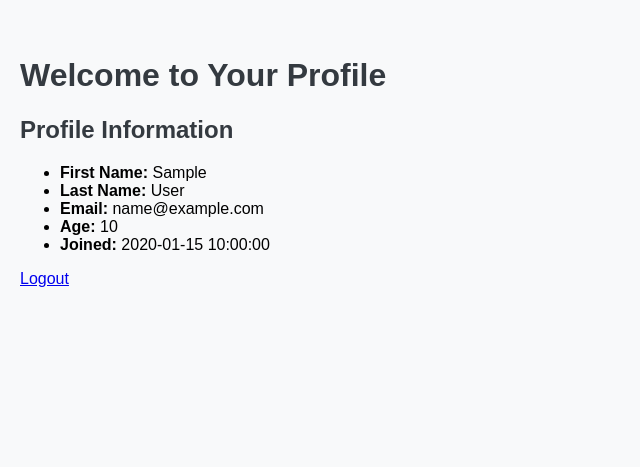
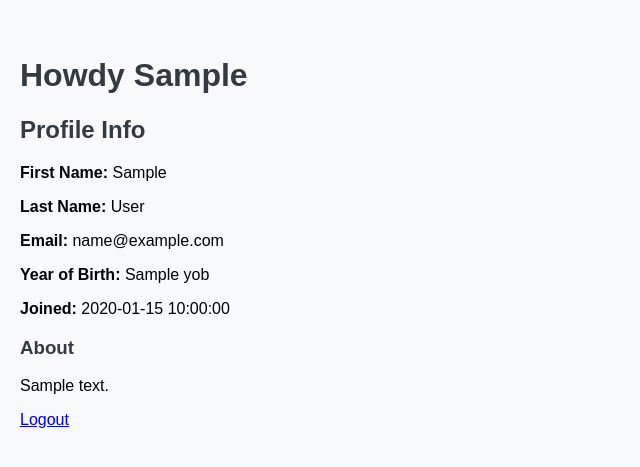
Before and after one commit to julioceaseless/Appiary, a Python web app: template web/templates/profile.html in a window 1280 px wide. Shown: the part 34-501 px from the top of the page, without its empty margins (0-640 px from the left). Run offline with Jinja, Linux system fonts and the light colour scheme; the template is opened without the code that fills it: most values are stand-ins (such as "Sample title", 1, 10 or a date in 2020).

Commit message:
improve profile page

```diff
--- a/web/templates/profile.html
+++ b/web/templates/profile.html
@@ -3,7 +3,7 @@
 {% block title %}Profile{% endblock %}
 
 {% block content %}
-<h1>Welcome to Your Profile</h1>
+<h1>Howdy {{ user_data.first_name }}</h1>
   <main>
     {% with messages = get_flashed_messages() %}
       {% if messages %}
@@ -15,14 +15,18 @@
       {% endif %}
     {% endwith %}
     <section>
-      <h2>Profile Information</h2>
-      <ul>
-        <li><strong>First Name:</strong> {{ user_data['first_name'] }}</li>
-        <li><strong>Last Name:</strong> {{ user_data['last_name'] }}</li>
-        <li><strong>Email:</strong> {{ user_data['email'] }}</li>
-        <li><strong>Age:</strong> {{ user_data['age'] }}</li>
-        <li><strong>Joined:</strong> {{ user_data['Joined'] }}</li>
-      </ul>
+      <h2>Profile Info</h2>
+      <div>
+        <p><strong>First Name:</strong> {{ user_data.first_name }}</p>
+        <p><strong>Last Name:</strong> {{ user_data.last_name }}</p>
+        <p><strong>Email:</strong> {{ user_data.email }}</p>
+        <p><strong>Year of Birth:</strong> {{ user_data.yob }}</p>
+        <p><strong>Joined:</strong> {{ user_data.Joined }}</p>
+	<div>
+	  <h3>About</h3>
+	  <p>{{ user_data.about }}</p>
+	</div>
+      </div>
     </section>
     <section>
       <a href="{{ url_for('views.logout') }}">Logout</a>
--- a/web/views/auth.py
+++ b/web/views/auth.py
@@ -6,7 +6,7 @@ from models.user import User
 from web.views import views
 from os import environ
 from flask import render_template, url_for, request, redirect
-from flask import session
+from flask import session, flash
 
 
 @views.route("/sign-up", methods=['GET', 'POST'])
```
